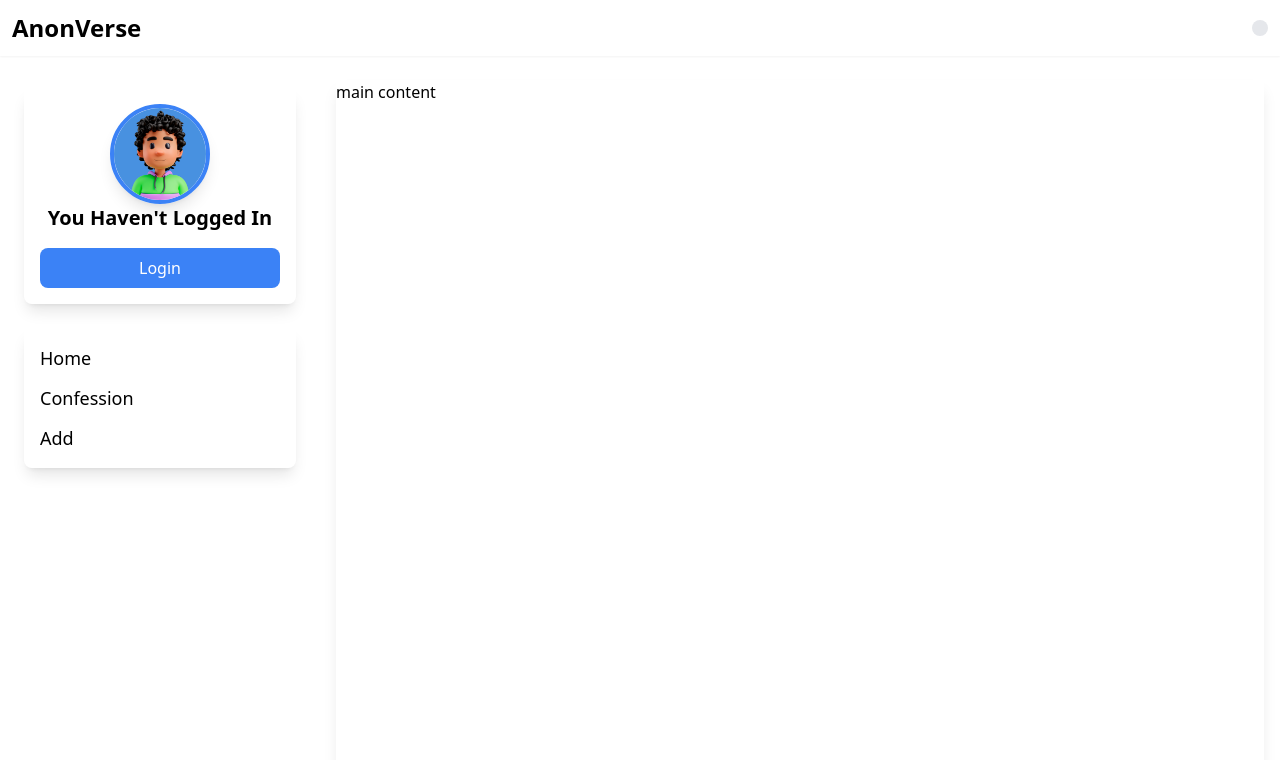
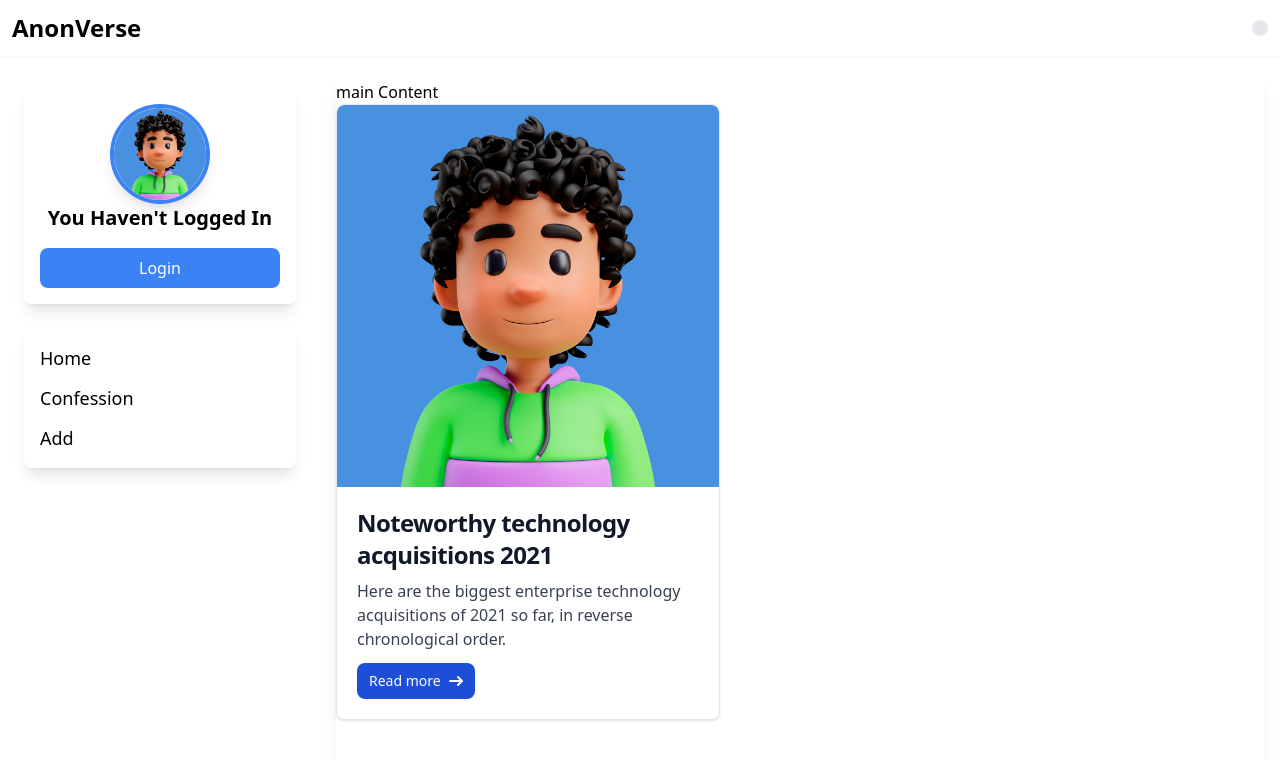
Before and after one commit to HackathonHive/frontend, a React (Create React App) app: page / in a window 1280 px wide. Shown: the top 760 px of the page. Built offline with nearby package versions, Linux system fonts and the light colour scheme.

Commit message:
adding course card

```diff
--- /dev/null
+++ b/src/components/CourseCard.js
@@ -0,0 +1,28 @@
+import React from 'react'
+
+export default function CourseCard() {
+  return (
+    <>
+
+
+<div class="max-w-sm bg-white border border-gray-200 rounded-lg shadow dark:bg-gray-800 dark:border-gray-700">
+    <a href="#">
+        <img class="rounded-t-lg" src="/images/Avatar1.jpg" alt="" />
+    </a>
+    <div class="p-5">
+        <a href="#">
+            <h5 class="mb-2 text-2xl font-bold tracking-tight text-gray-900 dark:text-white">Noteworthy technology acquisitions 2021</h5>
+        </a>
+        <p class="mb-3 font-normal text-gray-700 dark:text-gray-400">Here are the biggest enterprise technology acquisitions of 2021 so far, in reverse chronological order.</p>
+        <a href="#" class="inline-flex items-center px-3 py-2 text-sm font-medium text-center text-white bg-blue-700 rounded-lg hover:bg-blue-800 focus:ring-4 focus:outline-none focus:ring-blue-300 dark:bg-blue-600 dark:hover:bg-blue-700 dark:focus:ring-blue-800">
+            Read more
+             <svg class="rtl:rotate-180 w-3.5 h-3.5 ms-2" aria-hidden="true" xmlns="http://www.w3.org/2000/svg" fill="none" viewBox="0 0 14 10">
+                <path stroke="currentColor" stroke-linecap="round" stroke-linejoin="round" stroke-width="2" d="M1 5h12m0 0L9 1m4 4L9 9"/>
+            </svg>
+        </a>
+    </div>
+</div>
+
+    </>
+  )
+}
--- a/src/pages/HomePage.js
+++ b/src/pages/HomePage.js
@@ -1,6 +1,7 @@
 import React from 'react'
 import ProfileCard from '../components/ProfileCard'
 import NavCard from '../components/NavCard';
+import CourseCard from '../components/CourseCard';
 
 export default function HomePage() {
   return (
@@ -15,7 +16,7 @@
 
       <div className='gap-4 w-full col-span-3 h-full shadow-lg mr-5'>
 
-        main content
+        main Content<CourseCard/>
       </div>
 
       {/* <div className='mr-2 hidden md:block'>
```
